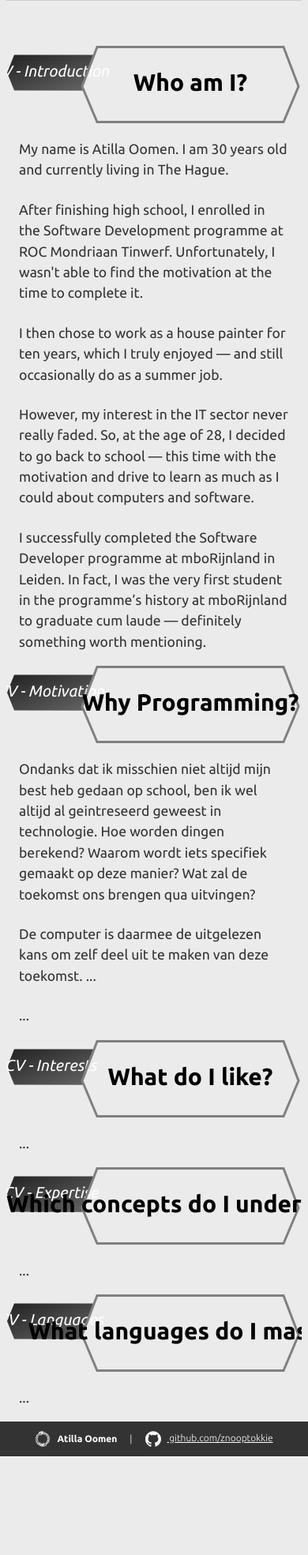
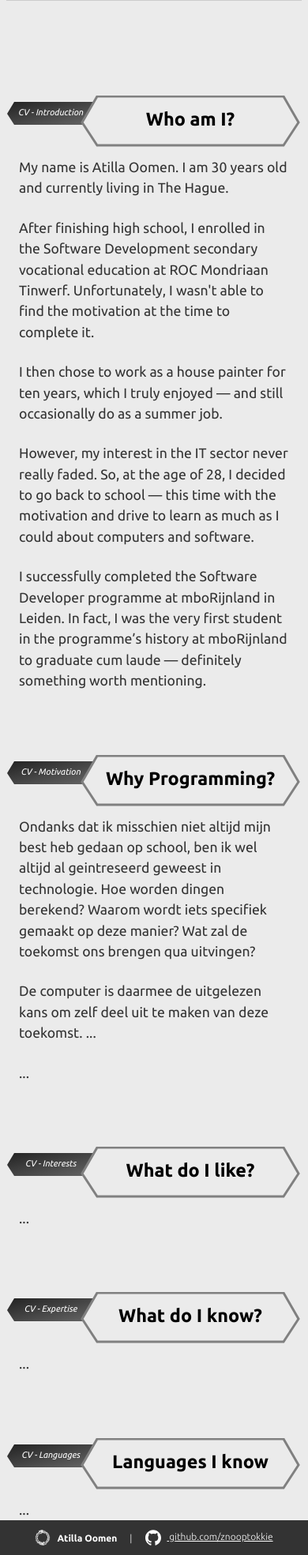
Before and after one commit to Znooptokkie/Portfolio, a Flask app: page / in a window 390 px wide. Shown: the part 537-2506 px from the top of the page at 79% size. Before the commit the page ends 2381 px from the top, so only its background shows below. Run offline with Flask 3, Linux system fonts and the light colour scheme; some web fonts are replaced.

Commit message:
FEATURE: Whole SVG is working responsive. Homepage done, just need checking

```diff
--- a/app/static/js/svg/svgFactory.js
+++ b/app/static/js/svg/svgFactory.js
@@ -8,9 +8,9 @@ export class SvgFactoryClass {
         this.interestTitleShape = new VectorShapes(".cv-inter-svg svg", "CV - Interests", "title");
         this.interestSubtitleShape = new VectorShapes(".cv-inter-svg svg", "What do I like?", "subtitle");
         this.expertiseTitleShape = new VectorShapes(".cv-exper-svg svg", "CV - Expertise", "title");
-        this.expertiseSubtitleShape = new VectorShapes(".cv-exper-svg svg", "Which concepts do I understand?", "subtitle");
+        this.expertiseSubtitleShape = new VectorShapes(".cv-exper-svg svg", "What do I know?", "subtitle");
         this.languageTitleShape = new VectorShapes(".cv-lang-svg svg", "CV - Languages", "title");
-        this.languageSubtitleShape = new VectorShapes(".cv-lang-svg svg", "What languages do I master?", "subtitle");
+        this.languageSubtitleShape = new VectorShapes(".cv-lang-svg svg", "Languages I know", "subtitle");
     }
     contentForDOMContentLoaded() {
         // CV - INTRODUCTION
--- a/app/static/js/svg/vectorShape.class.js
+++ b/app/static/js/svg/vectorShape.class.js
@@ -93,7 +93,7 @@ export class VectorShapes {
         this.width = 350;
         this.height = 50;
         this.textStyles = {
-            fontSize: cfg.fontSize,
+            fontSize: this.responsiveSvgText()[0],
             fontFamily: cfg.fontFamily,
             fill: ((_a = this.textStyles) === null || _a === void 0 ? void 0 : _a.fill) || cfg.fontFill,
             fontStyle: "italic",
@@ -124,12 +124,13 @@ export class VectorShapes {
         this.height = 100;
         this.textStyles = {
             // fontSize: cfg.fontSize,
-            fontSize: "30",
+            fontSize: this.responsiveSvgText()[1],
             fontFamily: cfg.fontFamily,
             fill: ((_a = this.textStyles) === null || _a === void 0 ? void 0 : _a.fill) || cfg.fontFill,
             fontWeight: "bold",
             fontStyle: "normal"
         };
+        // console.log(scaledPoints);
         return new Shape(this.svgSelector, "path", {
             d: this.pathData,
             stroke: cfg.shapeStroke,
@@ -178,22 +179,46 @@ export class VectorShapes {
         return textShape;
     }
     responsiveSvgPoints(array) {
-        // 1040px = Width of the (svg + margin)
+        // 1040px = Width of the (svg + margin) 1024 + 16
         if (window.innerWidth <= 1040) {
             const scaledPoints = [];
             for (let i = 0; i < array.length; i++) {
-                const element = parseInt(array[i].x, 10);
-                const newXPoint = Math.round((element * (window.innerWidth / 1024)));
-                // console.log(newXPoint);
+                const xPoint = parseInt(array[i].x, 10);
+                const newXPoint = Math.round((xPoint * (window.innerWidth / 1024)));
+                const yPoint = parseInt(array[i].y, 10);
+                let newYPoint = 0;
+                if (window.innerWidth <= 625) {
+                    newYPoint = Math.round((yPoint * (window.innerWidth / 600)));
+                }
+                if (newYPoint === 0) {
+                    newYPoint = array[i].y;
+                }
+                // console.log(yPoint);
+                // console.log(newYPoint);
                 scaledPoints.push({
                     x: newXPoint.toString(),
-                    y: array[i].y
+                    y: newYPoint.toString(),
                 });
             }
-            // console.log(`X-AS: ${window.innerWidth}`);
             return scaledPoints;
         }
         return array;
+    }
+    responsiveSvgText() {
+        let basicFontSizeTitle = 20;
+        let basicFontSizeSubtitle = 30;
+        if (window.innerWidth < 700) {
+            basicFontSizeTitle = basicFontSizeTitle * (window.innerWidth / 700);
+            if (window.innerWidth < 600) {
+                basicFontSizeSubtitle = basicFontSizeSubtitle * (window.innerWidth / 500);
+                if (basicFontSizeSubtitle > 30) {
+                    basicFontSizeSubtitle = 30;
+                }
+            }
+        }
+        // console.log(basicFontSizeTitle);
+        // console.log(basicFontSizeSubtitle);
+        return [basicFontSizeTitle.toString(), basicFontSizeSubtitle.toString()];
     }
     titleGradient() {
         const svgContainer = document.querySelector(this.svgSelector);
--- a/app/static/style/css/main.css
+++ b/app/static/style/css/main.css
@@ -49,6 +49,7 @@ body {
 .cv-exper-svg svg,
 .cv-lang-svg svg {
   width: 100%;
+  height: 100%;
   max-width: 1024px;
   max-height: 100px;
   margin: 0 auto;
@@ -231,6 +232,9 @@ footer .footer-svg a svg {
     margin: 0;
     padding: 1rem;
   }
+  main .cv-articles-section svg {
+    max-height: 75px;
+  }
   footer {
     font-size: 0.75rem;
   }
@@ -276,6 +280,10 @@ footer .footer-svg a svg {
   main .cv-banner-section .cv-short-info .cv-short-second-div div:nth-child(4),
   main .cv-banner-section .cv-short-info .cv-short-second-div div:nth-child(5) {
     display: none;
+  }
+  main .cv-articles-section .cv-article .cv-section-text {
+    margin: 0;
+    padding: 0 1rem;
   }
 }
 /* Small tablets (576px to 767.98px) */
@@ -360,8 +368,7 @@ footer .footer-svg a svg {
     margin-top: 0.5rem;
   }
   main .cv-articles-section {
-    margin-top: 3.5rem;
-    gap: 0;
+    margin-top: 7.5rem;
   }
 }
 .nav-toggle-button {
--- a/app/static/style/sass/main.scss
+++ b/app/static/style/sass/main.scss
@@ -66,6 +66,7 @@ body
 .cv-lang-svg svg
 {
     width: 100%;
+    height: 100%;
     max-width: 1024px;
     max-height: 100px;
     margin: 0 auto;
@@ -85,7 +86,6 @@ header
             display: flex;
             justify-content: space-around;
             align-items: center;
-            // gap: 5rem;
             padding: 1.5rem 0;
             width: 80%;
 
@@ -97,7 +97,6 @@ header
                     font-family: $paragraph-font;
                     font-weight: bold;
                     font-size: 1.5rem;
-                    // color: $primary-color;
 
                     &:hover
                     {
@@ -143,13 +142,11 @@ main
             display: flex;
             justify-content: center;
             align-items: center;
-            // background-color: black;
 
             .profile-pic
             {
                 img
                 {
-                    // width: 15vw;
                     width: 275px;
                     border-radius: 50%;
                     object-fit: cover;
@@ -159,13 +156,10 @@ main
 
             .banner-info
             {
-                // margin-left: 1rem;
-
                 h1
                 {
                     font-size: 5rem;
                     text-align: center;
-                    // color: $primary-color;
 
                     &::first-letter
                     {
@@ -220,7 +214,6 @@ main
                     p:nth-child(1)
                     {
                         font-weight: bold;
-                        // width: 12rem;
                         flex-shrink: 0;
                     }
 
@@ -260,15 +253,10 @@ main
         {
             .cv-section-text
             {
-                    // background-color: red;
-
                 font-size: 1.1rem;
                 display: flex;
                 flex-direction: column;
                 gap: 1.5rem;
-                    // position: relative;
-                    // text-align: center;
-                    // margin-top: 7rem;
                 padding: 2rem;
 
                 p
@@ -297,11 +285,6 @@ footer
         font-weight: 200;
     }
 
-    // p:nth-child(1)
-    // {
-    //     font-weight: bold;
-    // }
-
     p:nth-child(3)
     {
         margin-inline: .5rem;
@@ -312,7 +295,6 @@ footer
         a
         {
             color: white;
-            // text-decoration: none;
 
             svg
             {
@@ -327,120 +309,8 @@ footer
     }
 }
 
-// @import url('https://fonts.googleapis.com/css2?family=Courier+Prime:ital,wght@0,400;0,700;1,400;1,700&family=Goldman:wght@400;700&family=Ubuntu:ital,wght@0,300;0,400;0,500;0,700;1,300;1,400;1,500;1,700&family=Unlock&display=swap');
-
-// $title-font: "Unlock", serif;
-// $test-font: "Goldman", sans-serif;
-// $paragraph-font: "Ubuntu", sans-serif;
-// $courier-font: "Courier Prime", monospace;
-
-// $primary-color: rgb(51, 51, 51);
-// $background-color: rgb(235, 235, 235);
-// $main-color: #ffcc00;
-
-// :root
-// {
-//     font-size: 16px; // Base font size
-// }
-
-// ::selection
-// {
-//     background: $main-color;
-//     color: black;
-// }
-
-// /* Reset remains unchanged */
-// *,
-// *::before,
-// *::after
-// {
-//     margin: 0;
-//     padding: 0;
-//     box-sizing: border-box;
-// }
-
-// p,
-// a,
-// li,
-// article,
-// div,
-// textarea
-// {
-//     font-family: $paragraph-font;
-//     color: $primary-color;
-// }
-
-// h1,
-// h2,
-// h3,
-// h4,
-// h5
-// {
-//     color: $primary-color;
-// }
-
-// body
-// {
-//     max-width: 100vw;
-//     min-height: 100vh;
-//     display: flex;
-//     flex-direction: column;
-//     background-color: $background-color;
-// }
-
-
-///////////////////////////////////////////
-///
-///
-///      ///      ///
-///    //       //
-///    //       //
-///      ///      ///
-///
-///
-/// ////////////////////////////////////
-///
-///
-
-// @media (max-width: 410px)
-// {
-//     main
-//     {
-
-//         .cv-banner-section
-//         {
-//             .cv-main-banner
-//             {
-
-//                 .banner-info
-//                 {
-//                     h1
-//                     {
-//                         font-size: 1.5rem !important;
-//                     }
-
-//                 .banner-divider
-//                 {
-//                     height: 3px;
-//                     margin: 0;
-//                 }
-
-//                     h2
-//                     {
-//                         font-size: .75rem !important;
-//                     }
-//                 }
-//             }
-//         }
-//     }
-// }
-
 @media (max-width: 409.99px)
 {
-    :root
-    {
-        // font-size: 12px;
-    }
     main
     {
         .cv-banner-section
@@ -491,12 +361,16 @@ footer
                     padding: 1rem;
                 }
             }
+
+            svg
+            {
+                max-height: 75px;
+            }
         }
     }
 
     footer
     {
-        // flex-direction: column;
         font-size: .75rem;
     }
 }
@@ -551,43 +425,18 @@ footer
 
         .cv-banner-section
         {
-            // margin: 0 5rem;
-
             .cv-main-banner
             {
-                // .profile-pic
-                // {
-                //     img
-                //     {
-                //         width: 150px;
-                //         border: solid 10px $background-color;
-                //     }
-                // }
-
-                // .banner-info
-                // {
-                //     h1
-                //     {
-                //         font-size: 2rem;
-                //     }
-
                 .banner-divider
                 {
                     height: 3px;
                     margin: 0;
                 }
-
-                //     h2
-                //     {
-                //         font-size: 1.1rem;
-                //     }
-                // }
             }
 
         .cv-short-info
         {
             margin-top: -2rem;
-            // padding: 3.5rem 2rem 2rem;
 
             .cv-short-first-div,
             .cv-short-second-div
@@ -618,6 +467,18 @@ footer
             }
         }
         }
+
+        .cv-articles-section
+        {
+            .cv-article
+            {
+                .cv-section-text
+                {
+                    margin: 0;
+                    padding: 0 1rem;
+                }
+            }
+        }
     }
 }
 
@@ -628,8 +489,6 @@ footer
     {
         .cv-banner-section
         {
-            // margin: 0 5rem;
-
             .cv-main-banner
             {
                 .profile-pic
@@ -669,8 +528,6 @@ footer
     {
         .cv-banner-section
         {
-            // margin: 0 5rem;
-
             .cv-main-banner
             {
                 .banner-info
@@ -694,9 +551,6 @@ footer
         }
     }
 }
-
-
-// 992px is belangrijk breekpunt
 
 /* Desktops (992px to 1199.98px) */
 @media (min-width: 992px) and (max-width: 1199.98px)
@@ -768,19 +622,15 @@ footer
 
         .cv-banner-section
         {
-            // margin: 0 5rem;
-
             .cv-short-info
             {
                 font-size: 1rem;
                 flex-direction: column;
-                // padding: 3.5rem 4rem 2rem;
 
             .cv-short-first-div,
             .cv-short-second-div
             {
                 width: 100%;
-                // align-self: center;
 
                 p:nth-child(1)
                 {
@@ -797,18 +647,8 @@ footer
 
         .cv-articles-section
         {
-            margin-top: 3.5rem;
-            gap: 0;
+            margin-top: 7.5rem;
         }
-    }
-
-
-    // MOET WEGGEHAALD WORDEN!!!!@#!@rewfwqfadsfwef
-    // !@#!#!@/
-
-    svg
-    {
-        // display: none;x
     }
 }
 
--- a/app/static/ts/svg/svgFactory.ts
+++ b/app/static/ts/svg/svgFactory.ts
@@ -52,7 +52,7 @@ export class SvgFactoryClass
         );
         this.expertiseSubtitleShape = new VectorShapes(
             ".cv-exper-svg svg",
-            "Which concepts do I understand?",
+            "What do I know?",
             "subtitle"
         );
         this.languageTitleShape = new VectorShapes(
@@ -62,7 +62,7 @@ export class SvgFactoryClass
         );
         this.languageSubtitleShape = new VectorShapes(
             ".cv-lang-svg svg",
-            "What languages do I master?",
+            "Languages I know",
             "subtitle"
         );
 
--- a/app/templates/index.html
+++ b/app/templates/index.html
@@ -87,7 +87,7 @@
                     My name is Atilla Oomen. I am 30 years old and currently living in The Hague.
                 </p>
                 <p>
-                    After finishing high school, I enrolled in the Software Development programme at ROC Mondriaan Tinwerf. Unfortunately, I wasn't able to find the motivation at the time to complete it.
+                    After finishing high school, I enrolled in the Software Development secondary vocational education at ROC Mondriaan Tinwerf. Unfortunately, I wasn't able to find the motivation at the time to complete it.
                 </p>
                 <p>
                     I then chose to work as a house painter for ten years, which I truly enjoyed — and still occasionally do as a summer job.
```
Also changed, not shown: app/static/ts/svg/vectorShape.class.ts (+52 -10 lines), app/static/images/ouroborus.png (deleted). Lines whose indentation alone changed are shown as unchanged.
